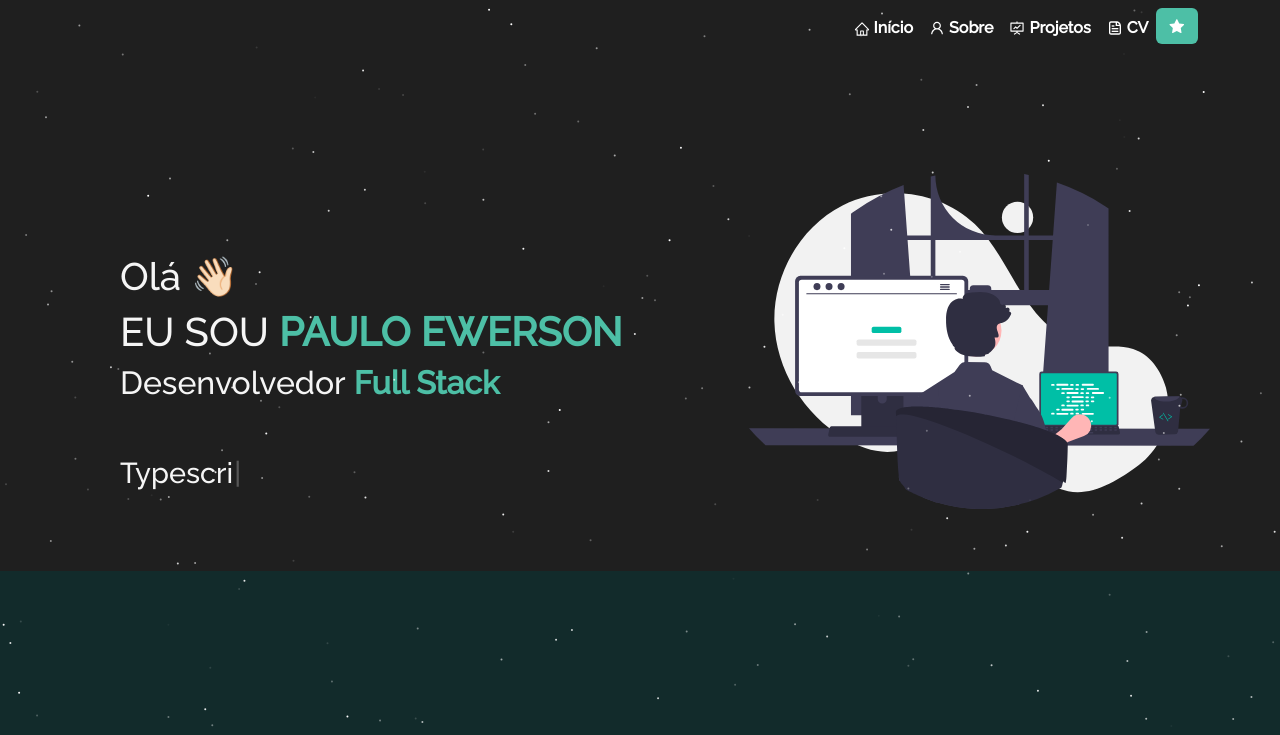
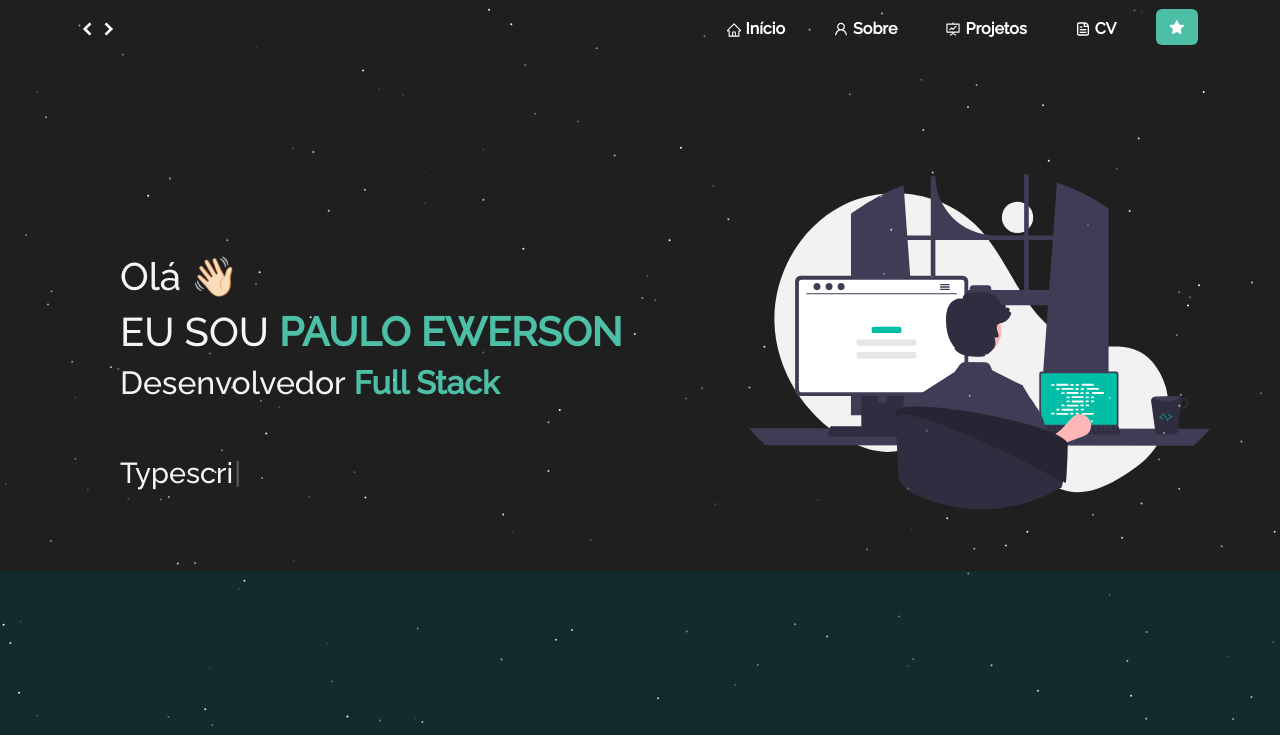
Before and after one commit to PauloEwerson/Portfolio, a React (Create React App) app: page / in a window 1280 px wide. Shown: the top 735 px of the page. Built offline with nearby package versions, Linux system fonts and the light colour scheme.

Commit message:
feat: implementa background no navbar

```diff
--- a/src/components/Navbar/index.js
+++ b/src/components/Navbar/index.js
@@ -5,6 +5,8 @@ import Container from "react-bootstrap/Container";
 // import logo from "../Assets/logo.png";
 import Button from "react-bootstrap/Button";
 import { Link } from "react-router-dom";
+import { RiCodeView } from "react-icons/ri";
+import { ImMenu } from "react-icons/im";
 import styles from './styles.module.css';
 import {
   AiFillStar,
@@ -34,22 +36,20 @@ function NavBar() {
       expanded={expand}
       fixed="top"
       expand="md"
-      className={navColour ? "sticky" : styles.navbar}
+      className={navColour ? styles.sticky : styles.navbar}
     >
       <Container>
-        {/* <Navbar.Brand href="/" className="d-flex"> */}
+        <Navbar.Brand href="/" className="d-flex">
           {/* <img src={logo} className="img-fluid logo" alt="brand" /> */}
-          {/* <p>Dev.</p>
-        </Navbar.Brand> */}
+          <RiCodeView className={styles.elementsMenu}/>
+        </Navbar.Brand>
         <Navbar.Toggle
           aria-controls="responsive-navbar-nav"
           onClick={() => {
             updateExpanded(expand ? false : "expanded");
           }}
         >
-          <span></span>
-          <span></span>
-          <span></span>
+          <ImMenu className={styles.elementsMenu}/>
         </Navbar.Toggle>
         <Navbar.Collapse id="responsive-navbar-nav">
           <Nav className="ms-auto" defaultActiveKey="#home">
@@ -58,7 +58,6 @@ function NavBar() {
                 <AiOutlineHome /> Início
               </Nav.Link>
             </Nav.Item>
-
             <Nav.Item>
               <Nav.Link
                 as={Link}
--- a/src/components/Navbar/styles.module.css
+++ b/src/components/Navbar/styles.module.css
@@ -1,14 +1,23 @@
 .navbar {
-  /* background: #4dbfa6; */
+  color: white;
+}
+
+.sticky {
+  background: rgb(77, 191, 166, 0.4);
   color: white;
 }
 
 .navOptions{
   color: white;
   font-weight: 700;
-  margin-bottom: 2px;
+  margin-right: 2rem;
 }
 
 .navOptions:hover{
   color: #4dbfa6;
 }
+
+.elementsMenu {
+  color: white;
+  font-size: 2rem;
+}
```
